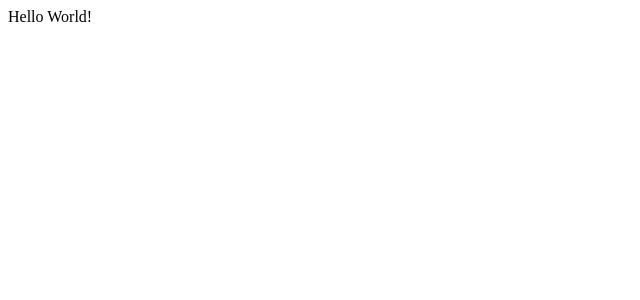
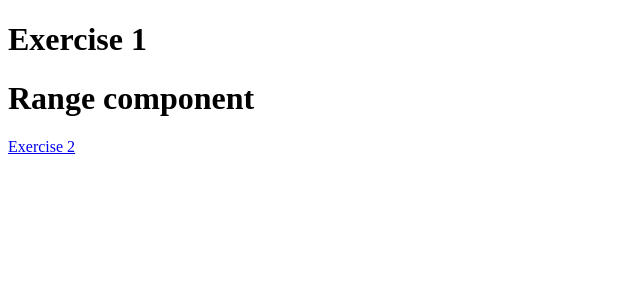
Before and after one commit to dbritobcn/Range, a React app: page /exercise1 in a window 1280 px wide. Shown: the top 300 px of the page, without its empty margins (0-640 px from the left). Built offline with nearby package versions, Linux system fonts and the light colour scheme.

Commit message:
React router

```diff
--- a/package.json
+++ b/package.json
@@ -30,6 +30,7 @@
   },
   "dependencies": {
     "react": "18.2.0",
-    "react-dom": "18.2.0"
+    "react-dom": "18.2.0",
+    "react-router-dom": "^6.7.0"
   }
 }
--- a/src/App.tsx
+++ b/src/App.tsx
@@ -1,9 +1,23 @@
-import React from 'react'
+import React from 'react';
+import {createBrowserRouter, RouterProvider, Router, Navigate} from "react-router-dom";
+import {Exercise1} from "./pages/exercise1";
+import {Exercise2} from "./pages/exercise2";
 
 export const App: React.FC = () => {
-  return (
-    <div>
-      Hello World!
-    </div>
-  )
+  const router = createBrowserRouter([
+    {
+      path: '/exercise1/*',
+      element: <Exercise1 />
+    },
+    {
+      path: '/exercise2/*',
+      element: <Exercise2 />
+    },
+    {
+      path: '/*',
+      element: <Navigate to="/exercise1" replace/>
+    },
+  ]);
+
+  return <RouterProvider router={router} />
 }
--- /dev/null
+++ b/src/pages/exercise1.tsx
@@ -0,0 +1,13 @@
+import React from "react";
+import {Link} from "react-router-dom";
+import {CustomRange} from "../range/presentation/range";
+
+export const Exercise1 = () => {
+  return (
+    <>
+      <h1>Exercise 1</h1>
+      <CustomRange />
+      <Link to={'/exercise2'}>Exercise 2</Link>
+    </>
+  )
+}
--- /dev/null
+++ b/src/pages/exercise2.tsx
@@ -0,0 +1,13 @@
+import React from "react";
+import {Link} from "react-router-dom";
+import {CustomRange} from "../range/presentation/range";
+
+export const Exercise2 = () => {
+  return (
+    <>
+      <h1>Exercise 2</h1>
+      <CustomRange />
+      <Link to={'/exercise1'}>Exercise 1</Link>
+    </>
+  )
+}
--- /dev/null
+++ b/src/range/presentation/range.tsx
@@ -0,0 +1,9 @@
+import React from "react";
+
+export const CustomRange: React.FC = () => {
+  return (
+    <div>
+      <h1>Range component</h1>
+    </div>
+  )
+}
```
Also changed, not shown: 1 other file (tests, documents, lock files or other folders).
